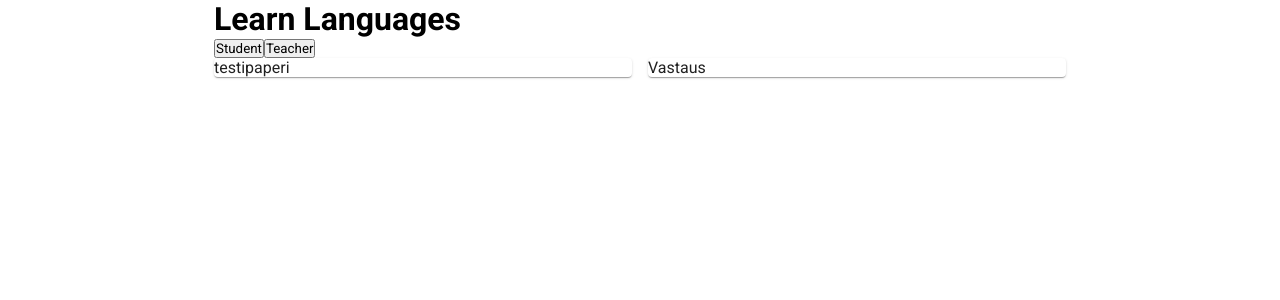
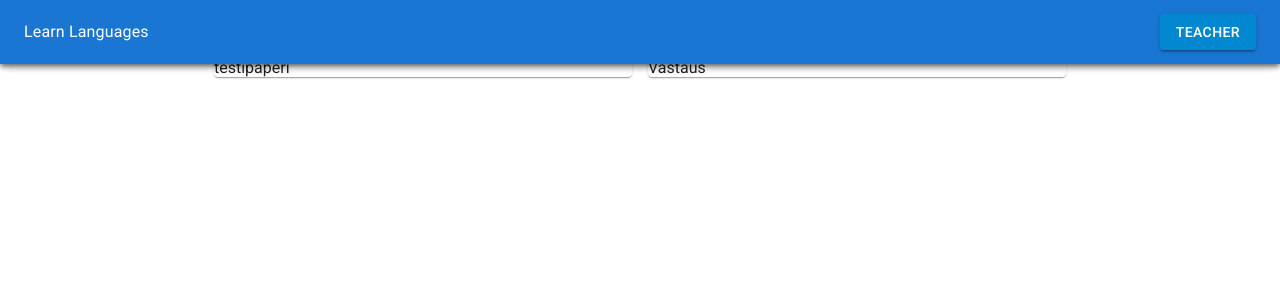
Before and after one commit to jennymyllymaa/language-learning-app, a React (Vite) app in the folder frontend/: page / in a window 1280 px wide. Shown: the top 300 px of the page. Built offline with nearby package versions, Linux system fonts and the light colour scheme; no server answers.

Commit message:
Add navBar to TeacherView and StudentView.

```diff
--- a/frontend/package.json
+++ b/frontend/package.json
@@ -13,10 +13,13 @@
     "@emotion/react": "^11.11.3",
     "@emotion/styled": "^11.11.0",
     "@fontsource/roboto": "^5.0.8",
+    "@mui/icons-material": "^5.15.4",
     "@mui/material": "^5.15.4",
+    "@mui/styled-engine-sc": "^6.0.0-alpha.12",
     "react": "^18.2.0",
     "react-dom": "^18.2.0",
-    "react-router-dom": "^6.21.2"
+    "react-router-dom": "^6.21.2",
+    "styled-components": "^6.1.8"
   },
   "devDependencies": {
     "@types/react": "^18.2.43",
--- a/frontend/src/App.jsx
+++ b/frontend/src/App.jsx
@@ -1,8 +1,9 @@
-import { useEffect, useState } from 'react'
+import Container from "@mui/material/Container";
+import { useEffect, useState } from "react";
 import { BrowserRouter, Routes, Route, Link } from "react-router-dom";
 import StudentView from "./components/StudentView.jsx";
 import TeacherView from "./components/TeacherView.jsx";
-import Container from "@mui/material/Container";
+import { AppBar, Toolbar, Typography, Button } from "@mui/material";
 
 function App() {
   //All words from the database
@@ -20,13 +21,13 @@ function App() {
     fromLanguage,
     setFromLanguage,
     toLanguage,
-    setToLanguage
+    setToLanguage,
   };
 
   const propsToStudentView = {
     fromLanguage,
     toLanguage,
-    practiseWords
+    practiseWords,
   };
 
   //Function to fetch all words from backend and set them to words state
@@ -37,12 +38,22 @@ function App() {
   };
 
   //Use fetchWords on the first render
-  useEffect(() => {fetchWords()}, []);
+  useEffect(() => {
+    fetchWords();
+  }, []);
 
   return (
     <BrowserRouter>
       <Container maxWidth="md">
         <div className="App">
+          <AppBar>
+            <Toolbar>
+              <Typography>Learn Languages</Typography>
+              <Button sx={{ marginLeft: "auto" }} variant="contained" color="info">
+                Teacher
+              </Button>
+            </Toolbar>
+          </AppBar>
           <h1>Learn Languages</h1>
 
           <div className="mainNavigation">
@@ -58,7 +69,10 @@ function App() {
 
           <div>
             <Routes>
-              <Route path="/" element={<StudentView {...propsToStudentView} />} />
+              <Route
+                path="/"
+                element={<StudentView {...propsToStudentView} />}
+              />
               <Route
                 path="/teacher"
                 element={<TeacherView {...propsToTeacherView} />}
@@ -71,4 +85,4 @@ function App() {
   );
 }
 
-export default App
+export default App;
--- a/frontend/src/components/StudentView.jsx
+++ b/frontend/src/components/StudentView.jsx
@@ -2,9 +2,19 @@ import Box from "@mui/material/Box";
 import Paper from "@mui/material/Paper";
 import Grid from "@mui/material/Grid";
 import Prompt from "./Prompt.jsx"
+import { AppBar, Toolbar, Typography, Button } from "@mui/material";
 
 function StudentView() {
   return (
+    <>
+      <AppBar>
+        <Toolbar>
+          <Typography>Learn Languages</Typography>
+          <Button sx={{ marginLeft: "auto" }} variant="contained" color="info">
+            Teacher
+          </Button>
+        </Toolbar>
+      </AppBar>
       <Box>
         <Grid container rowSpacing={1} columnSpacing={2}>
           <Grid item xs={6}>
@@ -15,6 +25,7 @@ function StudentView() {
           </Grid>
         </Grid>
       </Box>
+    </>
   );
 }
 
--- a/frontend/src/components/TeacherView.jsx
+++ b/frontend/src/components/TeacherView.jsx
@@ -6,6 +6,9 @@ import InputLabel from "@mui/material/InputLabel";
 import MenuItem from "@mui/material/MenuItem";
 import FormControl from "@mui/material/FormControl";
 import Select from "@mui/material/Select";
+import { AppBar, Toolbar, Typography, Button } from "@mui/material";
+import Stack from "@mui/material/Stack";
+import Divider from "@mui/material/Divider";
 
 function TeacherView(props) {
   //State that holdds the available words pairs for selected languages as {question, answer}
@@ -35,10 +38,41 @@ function TeacherView(props) {
 
   //Function that uses languages to fetch available wordpairs from backend and set those to availableWords
 
+
   return (
     <div>
-      <Box>
-        <button>Choose languages</button>
+      <AppBar>
+        <Toolbar>
+          <Typography variant="h4">Learn Languages</Typography>
+          <Stack
+            direction="row"
+            spacing={2}
+            divider={<Divider orientation="vertical" flexItem />}
+            sx={{ marginLeft: "30px" }}
+          >
+            <Button variant="text" color="info" style={{ color: "white" }}>
+              Test
+            </Button>
+            <Button variant="text" color="info" style={{ color: "white" }}>
+              Edit test
+            </Button>
+            <Button variant="text" color="info" style={{ color: "white" }}>
+              Word list
+            </Button>
+          </Stack>
+
+          <Stack direction="row" sx={{ marginLeft: "auto" }} spacing={2}>
+            <Button variant="contained" color="info">
+              Student
+            </Button>
+            <Button variant="contained" color="info">
+              Log out
+            </Button>
+          </Stack>
+        </Toolbar>
+      </AppBar>
+      <Box sx={{ marginTop: "20px" }}>
+        <Typography>Choose languages</Typography>
 
         <FormControl sx={{ m: 1, minWidth: 120 }}>
           <InputLabel>From</InputLabel>
@@ -54,13 +88,17 @@ function TeacherView(props) {
         </FormControl>
 
         <FormControl sx={{ m: 1, minWidth: 120 }}>
-          <InputLabel>From</InputLabel>
+          <InputLabel>To</InputLabel>
           <Select
             value={props.toLanguage}
-            label="From"
+            label="To"
             onChange={handleChangeToLanguage}
           >
-            {availableLanguages.map((language) => (<MenuItem key={language} value={language}>{language}</MenuItem>))}
+            {availableLanguages.map((language) => (
+              <MenuItem key={language} value={language}>
+                {language}
+              </MenuItem>
+            ))}
           </Select>
         </FormControl>
 
```
Also changed, not shown: 1 other file (tests, documents, lock files or other folders). Lines whose indentation alone changed are shown as unchanged.
